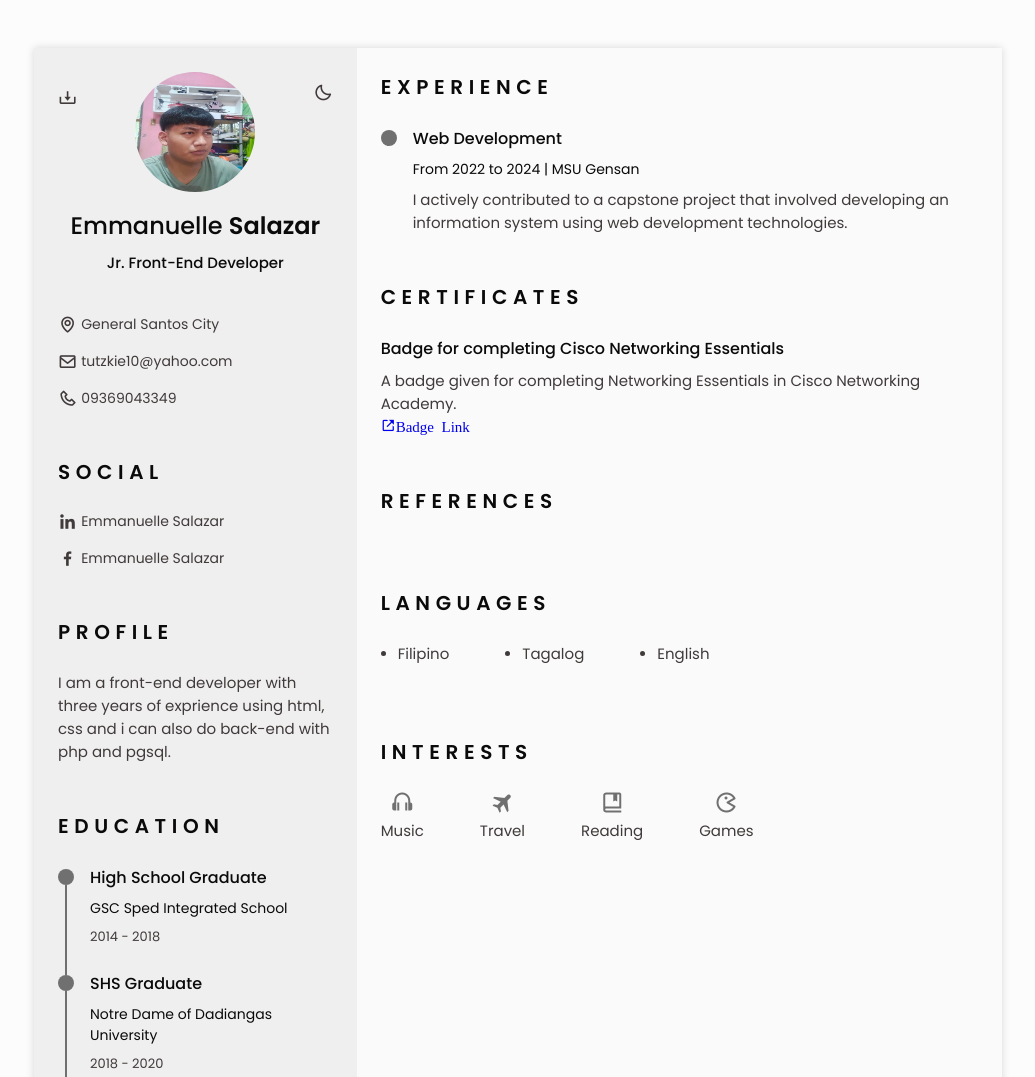
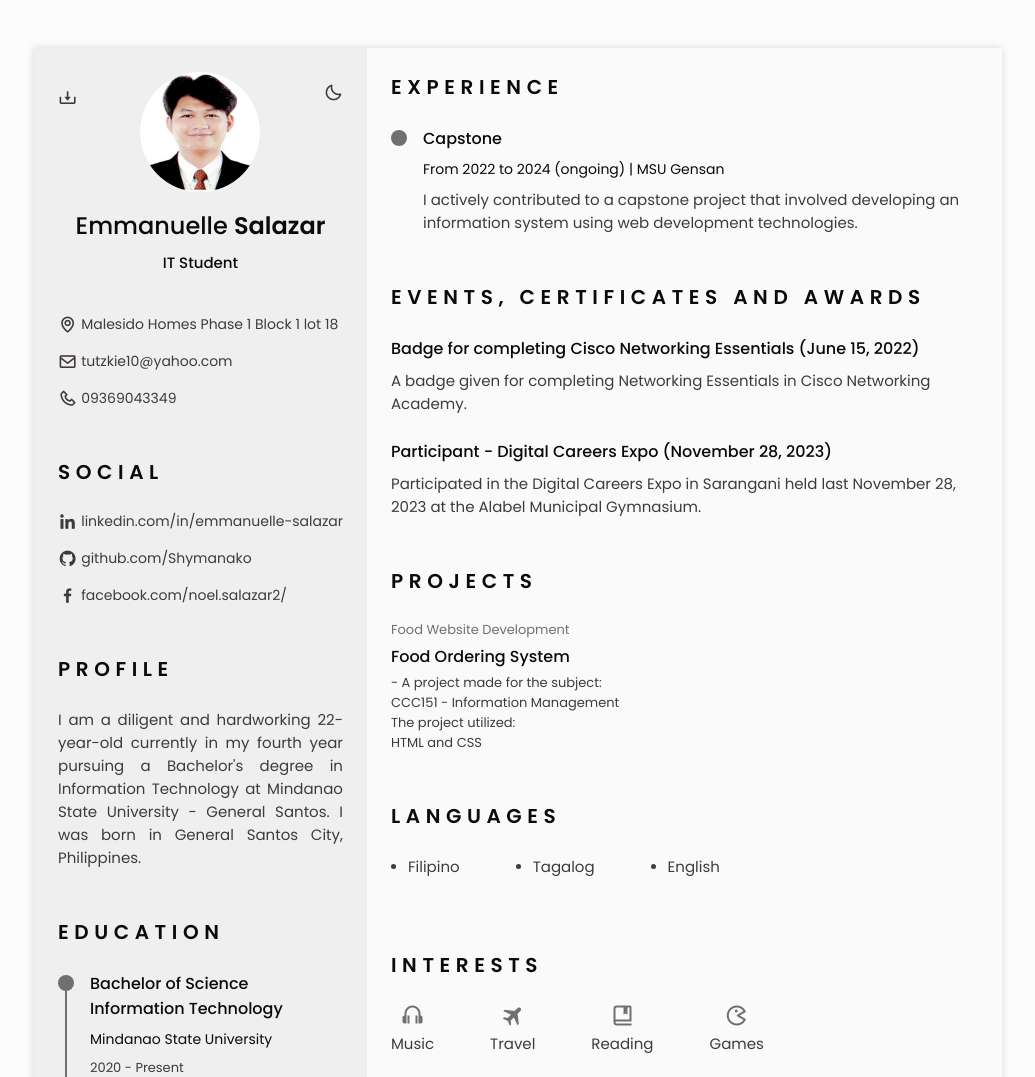
Before and after one commit to Shymanako/My-Resume, a plain HTML site: page index.html in a window 1280 px wide. Shown: the top 1077 px of the page, without its empty margins (122-1157 px from the left). Drawn offline with nearby package versions, Linux system fonts and the light colour scheme.

Commit message:
fixed some wordings and changed my photo
fixed some wordings. added some wordings. fixed the css for references__content missing a t

```diff
--- a/assets/css/styles.css
+++ b/assets/css/styles.css
@@ -418,7 +418,6 @@ img {
 /*========== PROFILE ==========*/
 .profile__description{
   text-align: center;
-
 }
 
 /*========== EDUCATION AND EXPERIENCE ==========*/
@@ -506,7 +505,7 @@ img {
   margin-bottom: var(--mb-1);
 }
 /*========== REFERENCES ==========*/
-.references__conten{
+.references__content{
   gap: .25rem;
 }
 
@@ -615,7 +614,7 @@ img {
 
   .section-title,
   .profile__description{
-    text-align: initial;
+    text-align: justify;
   }
 
   .home__container{
--- a/assets/js/main.js
+++ b/assets/js/main.js
@@ -99,7 +99,6 @@ let areaCv = document.getElementById('area-cv')
 
 let resumeButton = document.getElementById('resume-button')
 
-
 // Html2pdf options
 let opt = {
     margin:       0,
--- a/index.html
+++ b/index.html
@@ -81,10 +81,10 @@
                 <section class="home" id="home">
                     <div class="home__container section bd-grid">
                         <div class="home__data bd-grid">
-                            <img src="assets/img/myPic.jpg" alt="" class="home__img">
+                            <img src="assets/img/2020-0195-PHOTO.jpg" alt="" class="home__img">
 
                             <h1 class="home__title">Emmanuelle <b>Salazar</b></h1>
-                            <h3 class="home__profession">Jr. Front-End Developer</h3>
+                            <h3 class="home__profession">IT Student</h3>
 
                             <!-- Button to download your cv saved in the pdf folder. Available for mobile. -->
                             <div>
@@ -94,7 +94,7 @@
 
                         <div class="home__address bd-grid">
                             <span class="home__information">
-                                <i class='bx bx-map home__icon'></i> General Santos City
+                                <i class='bx bx-map home__icon'></i> Malesido Homes Phase 1 Block 1 lot 18
                             </span>
                             <span class="home__information">
                                 <i class='bx bx-envelope home__icon'></i> tutzkie10@yahoo.com
@@ -119,10 +119,13 @@
                     <div class="social__container bd-grid">
                         <a href="https://www.linkedin.com/in/emmanuelle-salazar-6846702a5/" target="_blank"
                             class="social__link">
-                            <i class='bx bxl-linkedin social__icon'></i> Emmanuelle Salazar
+                            <i class='bx bxl-linkedin social__icon'></i> linkedin.com/in/emmanuelle-salazar
+                        </a>
+                        <a href="https://github.com/Shymanako" target="_blank" class="social__link">
+                            <i class='bx bxl-github social__icon'></i> github.com/Shymanako
                         </a>
                         <a href="https://www.facebook.com/noel.salazar2/" target="_blank" class="social__link">
-                            <i class='bx bxl-facebook social__icon'></i> Emmanuelle Salazar
+                            <i class='bx bxl-facebook social__icon'></i> facebook.com/noel.salazar2/
                         </a>
                         <!-- <a href="https://www.instagram.com/" target="_blank" class="social__link">
                             <i class='bx bxl-instagram social__icon'></i> @shymanako
@@ -135,8 +138,9 @@
                     <h2 class="section-title">Profile</h2>
 
                     <p class="profile__description">
-                        I am a front-end developer with three years of exprience using html, css and i can also do
-                        back-end with php and pgsql.</p>
+                        I am a diligent and hardworking 22-year-old currently in my fourth year pursuing a Bachelor's
+                        degree in Information Technology at Mindanao State University - General Santos. I was born in
+                        General Santos City, Philippines.</p>
                 </section>
 
                 <!--========== EDUCATION ==========-->
@@ -151,9 +155,9 @@
                             </div>
 
                             <div class="education__data bd-grid">
-                                <h3 class="education__title">High School Graduate</h3>
-                                <span class="education__studies">GSC Sped Integrated School</span>
-                                <span class="education__year">2014 - 2018</span>
+                                <h3 class="education__title">Bachelor of Science Information Technology</h3>
+                                <span class="education__studies">Mindanao State University</span>
+                                <span class="education__year">2020 - Present</span>
                             </div>
                         </div>
 
@@ -176,9 +180,9 @@
                             </div>
 
                             <div class="education__data bd-grid">
-                                <h3 class="education__title">Bachelor of Science Information Technology</h3>
-                                <span class="education__studies">Mindanao State University</span>
-                                <span class="education__year">2020 - Present</span>
+                                <h3 class="education__title">High School Graduate</h3>
+                                <span class="education__studies">GSC Sped Integrated School</span>
+                                <span class="education__year">2014 - 2018</span>
                             </div>
                         </div>
 
@@ -191,11 +195,11 @@
                     <div class="skills__content bd-grid">
                         <ul class="skills__data">
                             <li class="skills__name">
-                                <span class="skills__circle"></span> Html
+                                <span class="skills__circle"></span> Html/CSS
                             </li>
 
                             <li class="skills__name">
-                                <span class="skills__circle"></span> CSS
+                                <span class="skills__circle"></span> ChatGpt
                             </li>
                         </ul>
 
@@ -205,7 +209,7 @@
                             </li>
 
                             <li class="skills__name">
-                                <span class="skills__circle"></span> PGSQL
+                                <span class="skills__circle"></span> PostgreSQL
                             </li>
                         </ul>
                     </div>
@@ -225,98 +229,68 @@
                             </div>
 
                             <div class="experience__data bd-grid">
-                                <h3 class="experience__title">Web Development</h3>
-                                <span class="experience__company">From 2022 to 2024 | MSU Gensan</span>
+                                <h3 class="experience__title">Capstone</h3>
+                                <span class="experience__company">From 2022 to 2024 (ongoing) | MSU Gensan</span>
                                 <p class="experience__description">I actively contributed to a capstone project that
-                                    involved developing an information system using web development technologies.</p>
+                                    involved developing an information system using web development technologies.
+                                </p>
                             </div>
                         </div>
 
-                        <!-- <div class="experience__content">
-                            <div class="experience__time">
-                                <span class="experience__rounder"></span>
-                                <span class="experience__line"></span>
-                            </div>
-
-                            <div class="experience__data bd-grid">
-                                <h3 class="experience__title">UI / UX Design Area</h3>
-                                <span class="experience__company">From 2017 to 2019 | Adobe INC </span>
-                                <p class="experience__description">Work in this company dedicating the best
-                                    responsibility in the area that corresponds, delivering the best results for the
-                                    company and improving productivity.</p>
-                            </div>
-                        </div>
-
-                        <div class="experience__content">
-                            <div class="experience__time">
-                                <span class="experience__rounder"></span>
-                                <span class="experience__line"></span>
-                            </div>
-
-                            <div class="experience__data bd-grid">
-                                <h3 class="experience__title">Mobile Application Developer</h3>
-                                <span class="experience__company">From 2019 to 2921 | App Texh</span>
-                                <p class="experience__description">Work in this company dedicating the best
-                                    responsibility in the area that corresponds, delivering the best results for the
-                                    company and improving productivity.</p>
-                            </div>
-                        </div> -->
                     </div>
                 </section>
 
-                <!--========== CERTIFICATES ==========-->
+                <!--========== Events, CERTIFICATES and Awards ==========-->
                 <section class="certificate section" id="certificates">
-                    <h2 class="section-title">Certificates</h2>
+                    <h2 class="section-title">Events, Certificates and Awards</h2>
 
                     <div class="certificate__container bd-grid">
                         <div class="certificate__content">
-                            <h3 class="certificate__title">Badge for completing Cisco Networking Essentials</h3>
+                            <h3 class="certificate__title">Badge for completing Cisco Networking Essentials (June 15, 2022)</h3>
                             <p class="certificate_description">A badge given for completing Networking Essentials in
                                 Cisco Networking Academy.</p>
                             <a href="https://www.credly.com/earner/earned/badge/dc131ddf-cfd6-42b5-8da1-168c2bb3a2e4"
                                 target="_blank">
-                                <i class='bx bx-link-external'>Badge Link</i>
                             </a>
                         </div>
 
-                        <!-- <div class="certificate__content">
-                            <h3 class="certificate__title">Certificate of attendance on computer technology.</h3>
-                            <p class="certificate_description">For meeting the expectations of leading the team to work
-                                the specified tasks in the labor field.</p>
+                        <div class="certificate__content">
+                            <h3 class="certificate__title">Participant - Digital Careers Expo (November 28, 2023)</h3>
+                            <p class="certificate_description">Participated in the Digital Careers Expo in Sarangani held last November 28, 2023 at the Alabel Municipal Gymnasium.</p>
                         </div>
-
-                        <div class="certificate__content">
-                            <h3 class="certificate__title">Achievement medal for productivity excellence during the year
-                                (2019)</h3>
-                            <p class="certificate_description">For meeting the expectations of leading the team to work
-                                the specified tasks in the labor field.</p>
-                        </div> -->
                     </div>
                 </section>
 
-                <!--========== REFERENCES ==========-->
+                <!--========== Projects ==========-->
                 <section class="references section" id="references">
-                    <h2 class="section-title">References</h2>
+                    <h2 class="section-title">Projects</h2>
 
-                    <!-- <div class="references__container bd-grid">
+                    <div class="references__container bd-grid">
                         <div class="references__content bd-grid">
-                            <span class="references__subtitle">Sr. Director</span>
-                            <h3 class="references__title">Mr. Clay Doe</h3>
+                            <span class="references__subtitle">Food Website Development</span>
+                            <h3 class="references__title">Food Ordering System</h3>
                             <ul class="references__contact">
-                                <li>Phone: 09773058915</li>
-                                <li>Email: user@email.com</li>
+                                <li>
+                                    - A project made for the subject:
+                                    <br>
+                                    CCC151 - Information Management
+                                </li>
+                                <li>The project utilized:
+                                    <br>
+                                    HTML and CSS
+                                </li>
                             </ul>
                         </div>
 
-                        <div class="references__content bd-grid">
+                        <!-- <div class="references__content bd-grid">
                             <span class="references__subtitle">Mag. Developer</span>
                             <h3 class="references__title">Mr. Robinson Bass</h3>
                             <ul class="references__contact">
                                 <li>Phone: 09773058915</li>
                                 <li>Email: user@email.com</li>
                             </ul>
-                        </div>
-                    </div> -->
+                        </div> -->
+                    </div>
                 </section>
 
                 <!--========== LANGUAGES ==========-->
@@ -364,6 +338,7 @@
                         </div>
                     </div>
                 </section>
+
             </div>
         </div>
     </main>
```
Also changed, not shown: assets/img/2020-0195-PHOTO.jpg (added).
